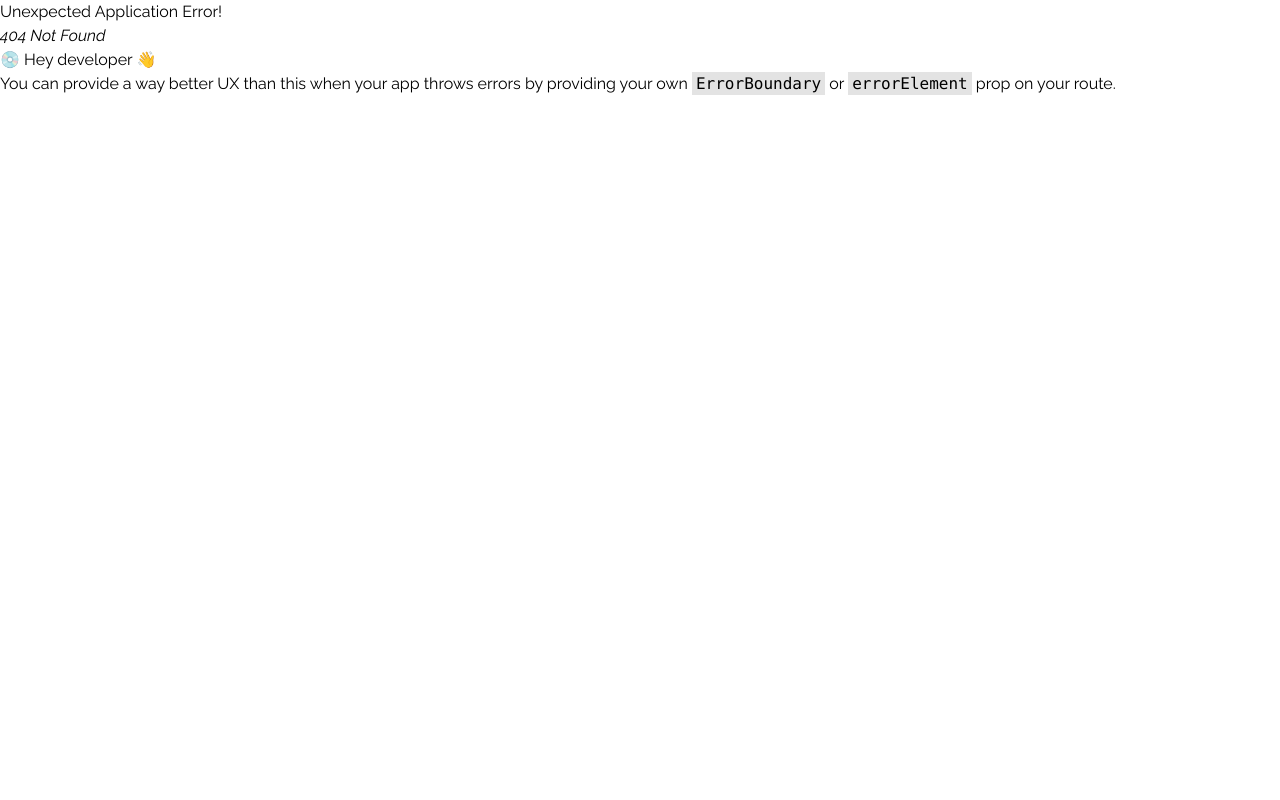
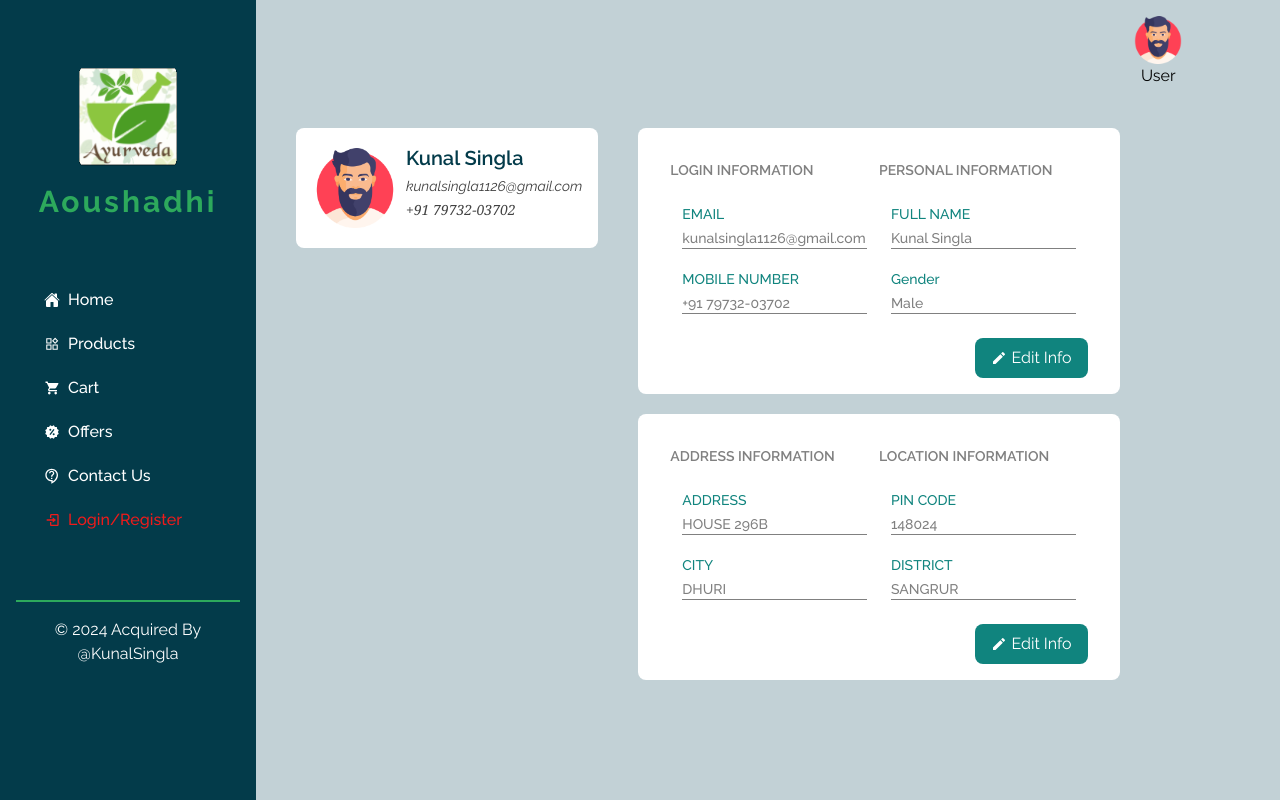
Before and after one commit to kunalthgr8/Ecomm-med, a React (Vite) app: page /user in a window 1280 px wide. Before the commit this address had no page. Built offline with nearby package versions, Linux system fonts and the light colour scheme.

Commit message:
most css done can start working on functionality

```diff
--- a/src/components/Header/Header.jsx
+++ b/src/components/Header/Header.jsx
@@ -1,6 +1,7 @@
 import React from "react";
 import Searchbar from "../Searchbar/Searchbar";
-import Man from "../../assets/man.png"
+import Man from "../../assets/man.png";
+import { Link } from "react-router-dom";
 
 function Header() {
   const isAuthenticated = false;
@@ -10,14 +11,11 @@ function Header() {
         <Searchbar />
       </div>
       <div className="flex flex-col justify-center text-center self-center">
-        <img
-          width="48"
-          height="48"
-          src={Man}
-          alt="user"
-        />
-        {isAuthenticated && <p>Name</p>}
-        {!isAuthenticated && <button>User</button>}
+        <Link to="/user">
+          <img width="48" height="48" src={Man} alt="user" />
+          {isAuthenticated && <p>Name</p>}
+          {!isAuthenticated && <button>User</button>}
+        </Link>
       </div>
     </div>
   );
--- /dev/null
+++ b/src/components/User/User.jsx
@@ -0,0 +1,152 @@
+import React from "react";
+import { Button } from "../index";
+import Man from "../../assets/man.png";
+import { MdModeEdit } from "react-icons/md";
+function User() {
+  return (
+    <>
+      <div className="flex flex-row w-full justify-center m-10 gap-10 ">
+        <div className="w-1/3 flex flex-row bg-nav-white h-[120px] rounded-lg p-4 gap-2">
+          <div className="flex justify-center self-center w-1/3">
+            <img width="80" height="80" src={Man} alt="user" />
+          </div>
+          <div className="flex flex-col gap-1">
+            <h1 className="font-semibold text-nav-color text-xl">
+              Kunal Singla
+            </h1>
+            <p className="text-black-heading text-sm italic">
+              kunalsingla1126@gmail.com
+            </p>
+            <p className="text-black-heading text-sm italic font-serif">
+              +91 79732-03702
+            </p>
+          </div>
+        </div>
+        <div className="flex flex-col gap-5 w-2/3">
+          <div className="flex flex-col w-4/5 justify-center bg-nav-white rounded-lg p-8 pb-4 ">
+            <div className="w-full flex flex-row">
+              <div className="flex flex-col w-1/2 gap-3">
+                <h1 className="text-sm text-heading-color font-semibold  ">
+                  LOGIN INFORMATION{" "}
+                </h1>
+                <div className="flex flex-col p-3 gap-2">
+                  <div className="flex flex-col pb-3 gap-1">
+                    <p className="text-sm font-medium text-button-color">
+                      EMAIL
+                    </p>
+                    <p className="text-sm font-medium text-heading-color border-b border-text-heading">
+                      kunalsingla1126@gmail.com
+                    </p>
+                  </div>
+                  <div className="flex flex-col pb-3 gap-1">
+                    <p className="text-sm font-medium text-button-color">
+                      MOBILE NUMBER
+                    </p>
+                    <p className="text-sm font-medium text-heading-color border-b border-text-heading">
+                      +91 79732-03702
+                    </p>
+                  </div>
+                </div>
+              </div>
+              <div className="flex flex-col w-1/2 gap-3">
+                <h1 className="text-sm text-heading-color font-semibold  ">
+                  PERSONAL INFORMATION{" "}
+                </h1>
+                <div className="flex flex-col p-3 gap-2">
+                  <div className="flex flex-col pb-3 gap-1">
+                    <p className="text-sm font-medium text-button-color">
+                      FULL NAME
+                    </p>
+                    <p className="text-sm font-medium text-heading-color border-b border-text-heading">
+                      Kunal Singla
+                    </p>
+                  </div>
+                  <div className="flex flex-col pb-3 gap-1">
+                    <p className="text-sm font-medium text-button-color">
+                      Gender
+                    </p>
+                    <p className="text-sm font-medium text-heading-color border-b border-text-heading">
+                      Male
+                    </p>
+                  </div>
+                </div>
+              </div>
+            </div>
+            <div className="w-full text-right">
+              <Button
+                width="flex justify-end"
+                className="bg-button-color flex justify-center self-center gap-1 px-4 text-center rounded-lg text-nav-white"
+              >
+                {" "}
+                <MdModeEdit className="flex justify-center self-center" />
+                Edit Info
+              </Button>
+            </div>
+          </div>
+          <div className="flex flex-col w-4/5 justify-center bg-nav-white rounded-lg p-8 pb-4 ">
+            <div className="w-full flex flex-row">
+              <div className="flex flex-col w-1/2 gap-3">
+                <h1 className="text-sm text-heading-color font-semibold  ">
+                  ADDRESS INFORMATION{" "}
+                </h1>
+                <div className="flex flex-col p-3 gap-2">
+                  <div className="flex flex-col pb-3 gap-1">
+                    <p className="text-sm font-medium text-button-color">
+                      ADDRESS
+                    </p>
+                    <p className="text-sm font-medium text-heading-color border-b border-text-heading">
+                      HOUSE 296B
+                    </p>
+                  </div>
+                  <div className="flex flex-col pb-3 gap-1">
+                    <p className="text-sm font-medium text-button-color">
+                      CITY
+                    </p>
+                    <p className="text-sm font-medium text-heading-color border-b border-text-heading">
+                      DHURI
+                    </p>
+                  </div>
+                </div>
+              </div>
+              <div className="flex flex-col w-1/2 gap-3">
+                <h1 className="text-sm text-heading-color font-semibold  ">
+                  LOCATION INFORMATION{" "}
+                </h1>
+                <div className="flex flex-col p-3 gap-2">
+                  <div className="flex flex-col pb-3 gap-1">
+                    <p className="text-sm font-medium text-button-color">
+                      PIN CODE
+                    </p>
+                    <p className="text-sm font-medium text-heading-color border-b border-text-heading">
+                      148024
+                    </p>
+                  </div>
+                  <div className="flex flex-col pb-3 gap-1">
+                    <p className="text-sm font-medium text-button-color">
+                      DISTRICT
+                    </p>
+                    <p className="text-sm font-medium text-heading-color border-b border-text-heading">
+                      SANGRUR
+                    </p>
+                  </div>
+                </div>
+              </div>
+            </div>
+            <div className="w-full text-right">
+              <Button
+                width="flex justify-end"
+                className="bg-button-color flex justify-center self-center gap-1 px-4 text-center rounded-lg text-nav-white"
+              >
+                {" "}
+                <MdModeEdit className="flex justify-center self-center" />
+                Edit Info
+              </Button>
+            </div>
+          </div>
+        </div>
+      </div>
+    </>
+  );
+}
+
+export default User;
--- a/src/components/index.js
+++ b/src/components/index.js
@@ -21,7 +21,9 @@ import Cart from "./Cart/Cart";
 import CartCard from "./Cart/CartCard";
 import Billing from "./Cart/Billing";
 import PromoCode from "./Cart/PromoCode";
+import User from "./User/User";
 export {
+  User,
   PromoCode,
   Billing,
   CartCard,
--- a/src/main.jsx
+++ b/src/main.jsx
@@ -16,6 +16,7 @@ import {
   Home,
   Products,
   Cart,
+  User,
 } from "./components/index.js";
 
 const router = createBrowserRouter([
@@ -51,6 +52,10 @@ const router = createBrowserRouter([
         path: "/cart",
         element: <Cart />,
       },
+      {
+        path: "/user",
+        element: <User />,
+      },
     ],
   },
 ]);
```
